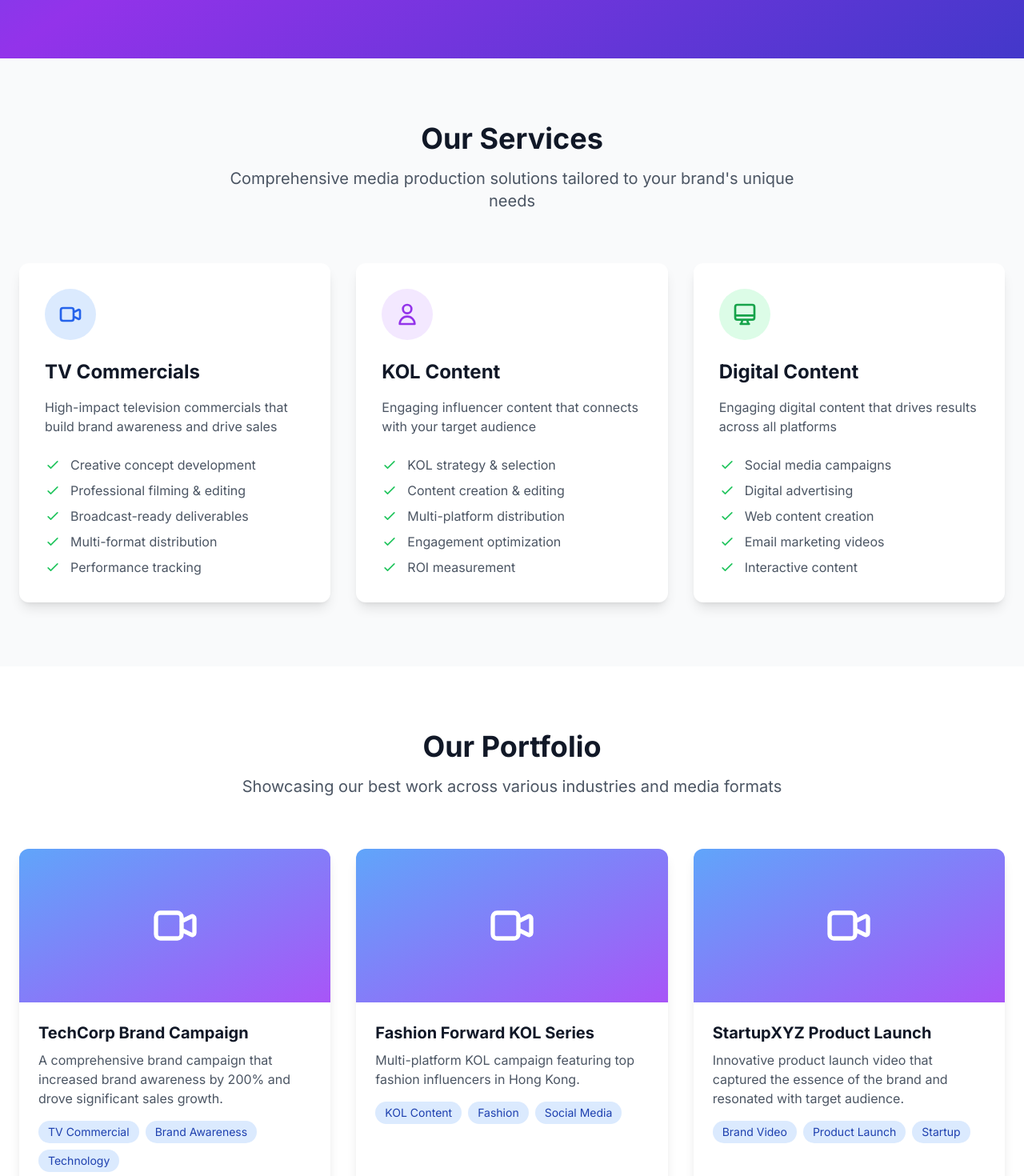
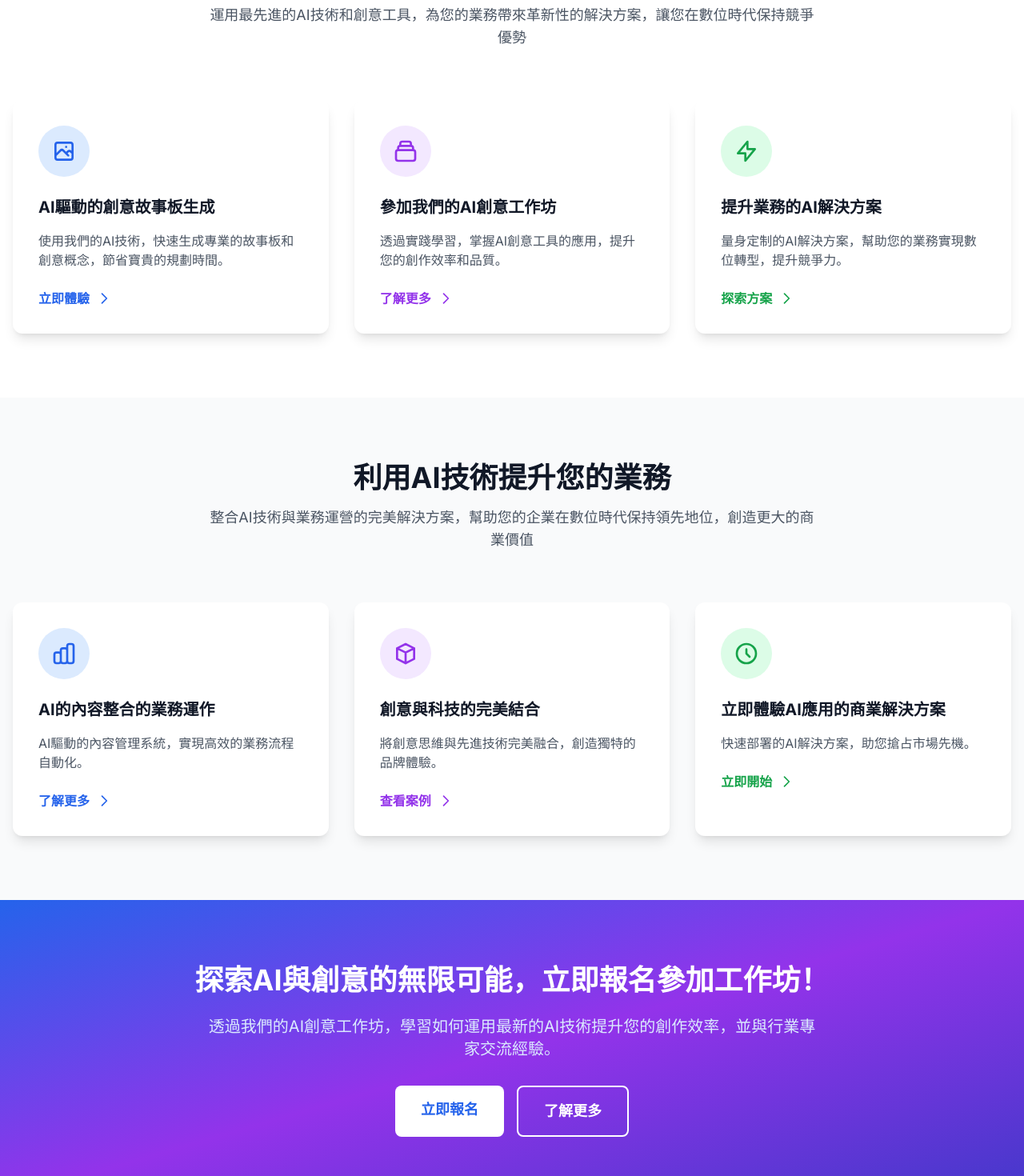
Before and after one commit to prisken/web_IMM, a Next.js app: page /en in a window 1280 px wide. Shown: the part 860-2330 px from the top of the page at 80% size. Built offline with nearby package versions, Linux system fonts and the light colour scheme.

Commit message:
feat: revamp homepage layout
- Update homepage to match new design
- Improve AI features section layout
- Add business solutions section
- Enhance workshop CTA section
- Improve overall spacing and typography

```diff
--- a/src/app/[locale]/page.tsx
+++ b/src/app/[locale]/page.tsx
@@ -31,210 +31,209 @@ export default async function Page({ params }: { params: Promise<{ locale: strin
   return (
     <div className="min-h-screen">
       {/* Hero Section */}
-      <section className="bg-gradient-to-br from-blue-600 via-purple-600 to-indigo-700 text-white py-12 sm:py-20">
+      <section className="bg-gradient-to-br from-blue-600 via-purple-600 to-indigo-700 text-white py-24 sm:py-32">
         <div className="container mx-auto px-4 sm:px-6">
           <div className="max-w-4xl mx-auto text-center">
-            <h1 className="text-3xl sm:text-5xl md:text-6xl font-bold mb-4 sm:mb-6">
+            <h1 className="text-4xl sm:text-6xl md:text-7xl font-bold mb-6">
               {t('title')}
             </h1>
-            <p className="text-lg sm:text-xl md:text-2xl mb-6 sm:mb-8 text-blue-100">
-              {t('location')}
-            </p>
-            <p className="text-base sm:text-lg md:text-xl mb-8 sm:mb-12 text-blue-100 max-w-3xl mx-auto px-4">
+            <p className="text-xl sm:text-2xl md:text-3xl mb-8 text-blue-100 max-w-3xl mx-auto">
               {t('description')}
             </p>
-
-            {/* AI Storyboard Generator Feature */}
-            <div className="bg-white/10 backdrop-blur-sm rounded-xl sm:rounded-2xl p-4 sm:p-8 mb-8 sm:mb-12">
-              <h2 className="text-2xl sm:text-3xl font-bold mb-4">{tAI('title')}</h2>
-              <p className="text-base sm:text-lg mb-6 sm:mb-8 text-blue-100">{tAI('description')}</p>
-              <a
-                href={`/${locale}/ai-generator`}
-                className="inline-flex items-center px-6 sm:px-8 py-3 sm:py-4 bg-white text-blue-600 font-semibold rounded-lg hover:bg-blue-50 transition-colors text-base min-h-[44px]"
-              >
-                {tAI('cta')}
-                <svg className="ml-2 w-4 h-4 sm:w-5 sm:h-5" fill="none" stroke="currentColor" viewBox="0 0 24 24">
-                  <path strokeLinecap="round" strokeLinejoin="round" strokeWidth={2} d="M17 8l4 4m0 0l-4 4m4-4H3" />
-                </svg>
-              </a>
-            </div>
-
-            <div className="flex flex-col sm:flex-row gap-3 sm:gap-4 justify-center">
-              <a
+            <div className="flex flex-col sm:flex-row gap-4 justify-center">
+              <Link
                 href={`/${locale}/contact`}
-                className="bg-white text-blue-600 px-6 sm:px-8 py-3 sm:py-4 rounded-lg font-semibold hover:bg-blue-50 transition-colors text-base min-h-[44px]"
+                className="bg-white text-blue-600 px-8 py-4 rounded-lg font-semibold hover:bg-blue-50 transition-colors text-lg"
               >
                 {t('cta')}
-              </a>
-              <a
+              </Link>
+              <Link
                 href={`/${locale}/services`}
-                className="border-2 border-white text-white px-6 sm:px-8 py-3 sm:py-4 rounded-lg font-semibold hover:bg-white hover:text-blue-600 transition-colors text-base min-h-[44px]"
+                className="border-2 border-white text-white px-8 py-4 rounded-lg font-semibold hover:bg-white/10 transition-colors text-lg"
               >
                 {t('learnMore')}
-              </a>
+              </Link>
             </div>
           </div>
         </div>
       </section>
 
-      {/* Services Section */}
-      <section className="py-12 sm:py-20 bg-gray-50">
-        <div className="container mx-auto px-4 sm:px-6">
-          <div className="text-center mb-12 sm:mb-16">
-            <h2 className="text-3xl sm:text-4xl font-bold text-gray-900 mb-4">{tServices('title')}</h2>
-            <p className="text-lg sm:text-xl text-gray-600 max-w-3xl mx-auto px-4">{tServices('subtitle')}</p>
+      {/* AI Features Section */}
+      <section className="py-20 bg-white">
+        <div className="container mx-auto px-4">
+          <div className="text-center mb-16">
+            <h2 className="text-3xl sm:text-4xl font-bold text-gray-900 mb-4">
+              探索AI與創意的無限可能
+            </h2>
+            <p className="text-lg text-gray-600 max-w-3xl mx-auto">
+              運用最先進的AI技術和創意工具，為您的業務帶來革新性的解決方案，讓您在數位時代保持競爭優勢
+            </p>
           </div>
 
-          <div className="grid grid-cols-1 md:grid-cols-2 lg:grid-cols-3 gap-6 sm:gap-8">
-            {/* TV Commercials */}
-            <div className="bg-white rounded-xl shadow-lg p-6 sm:p-8 hover:shadow-xl transition-shadow">
-              <div className="bg-blue-100 rounded-full w-12 h-12 sm:w-16 sm:h-16 flex items-center justify-center mb-4 sm:mb-6">
-                <svg className="w-6 h-6 sm:w-8 sm:h-8 text-blue-600" fill="none" stroke="currentColor" viewBox="0 0 24 24">
-                  <path strokeLinecap="round" strokeLinejoin="round" strokeWidth={2} d="M15 10l4.553-2.276A1 1 0 0121 8.618v6.764a1 1 0 01-1.447.894L15 14M5 18h8a2 2 0 002-2V8a2 2 0 00-2-2H5a2 2 0 00-2 2v8a2 2 0 002 2z" />
+          <div className="grid grid-cols-1 md:grid-cols-3 gap-8">
+            {/* AI Storyboard Generator */}
+            <div className="bg-white rounded-xl shadow-lg p-8 hover:shadow-xl transition-all">
+              <div className="bg-blue-100 rounded-full w-16 h-16 flex items-center justify-center mb-6">
+                <svg className="w-8 h-8 text-blue-600" fill="none" stroke="currentColor" viewBox="0 0 24 24">
+                  <path strokeLinecap="round" strokeLinejoin="round" strokeWidth={2} d="M4 16l4.586-4.586a2 2 0 012.828 0L16 16m-2-2l1.586-1.586a2 2 0 012.828 0L20 14m-6-6h.01M6 20h12a2 2 0 002-2V6a2 2 0 00-2-2H6a2 2 0 00-2 2v12a2 2 0 002 2z" />
                 </svg>
               </div>
-              <h3 className="text-xl sm:text-2xl font-bold text-gray-900 mb-3 sm:mb-4">{tServices('tvc.title')}</h3>
-              <p className="text-gray-600 mb-4 sm:mb-6 text-sm sm:text-base">{tServices('tvc.description')}</p>
-              <ul className="space-y-2">
-                {tServices('tvc.features').split(',').map((feature: string, index: number) => (
-                  <li key={index} className="flex items-center text-gray-600 text-sm sm:text-base">
-                    <svg className="w-4 h-4 sm:w-5 sm:h-5 text-green-500 mr-2 sm:mr-3 flex-shrink-0" fill="none" stroke="currentColor" viewBox="0 0 24 24">
-                      <path strokeLinecap="round" strokeLinejoin="round" strokeWidth={2} d="M5 13l4 4L19 7" />
+              <h3 className="text-xl font-bold mb-4">AI驅動的創意故事板生成</h3>
+              <p className="text-gray-600 mb-6">使用我們的AI技術，快速生成專業的故事板和創意概念，節省寶貴的規劃時間。</p>
+              <Link
+                href={`/${locale}/ai-generator`}
+                className="text-blue-600 font-semibold hover:text-blue-700 flex items-center"
+              >
+                立即體驗
+                <svg className="w-5 h-5 ml-2" fill="none" stroke="currentColor" viewBox="0 0 24 24">
+                  <path strokeLinecap="round" strokeLinejoin="round" strokeWidth={2} d="M9 5l7 7-7 7" />
                 </svg>
-                    {feature.trim()}
-                  </li>
-                ))}
-              </ul>
+              </Link>
             </div>
 
-            {/* KOL Videos */}
-            <div className="bg-white rounded-xl shadow-lg p-6 sm:p-8 hover:shadow-xl transition-shadow">
-              <div className="bg-purple-100 rounded-full w-12 h-12 sm:w-16 sm:h-16 flex items-center justify-center mb-4 sm:mb-6">
-                <svg className="w-6 h-6 sm:w-8 sm:h-8 text-purple-600" fill="none" stroke="currentColor" viewBox="0 0 24 24">
-                  <path strokeLinecap="round" strokeLinejoin="round" strokeWidth={2} d="M16 7a4 4 0 11-8 0 4 4 0 018 0zM12 14a7 7 0 00-7 7h14a7 7 0 00-7-7z" />
+            {/* AI Workshop */}
+            <div className="bg-white rounded-xl shadow-lg p-8 hover:shadow-xl transition-all">
+              <div className="bg-purple-100 rounded-full w-16 h-16 flex items-center justify-center mb-6">
+                <svg className="w-8 h-8 text-purple-600" fill="none" stroke="currentColor" viewBox="0 0 24 24">
+                  <path strokeLinecap="round" strokeLinejoin="round" strokeWidth={2} d="M19 11H5m14 0a2 2 0 012 2v6a2 2 0 01-2 2H5a2 2 0 01-2-2v-6a2 2 0 012-2m14 0V9a2 2 0 00-2-2M5 11V9a2 2 0 012-2m0 0V5a2 2 0 012-2h6a2 2 0 012 2v2M7 7h10" />
                 </svg>
               </div>
-              <h3 className="text-xl sm:text-2xl font-bold text-gray-900 mb-3 sm:mb-4">{tServices('kol.title')}</h3>
-              <p className="text-gray-600 mb-4 sm:mb-6 text-sm sm:text-base">{tServices('kol.description')}</p>
-              <ul className="space-y-2">
-                {tServices('kol.features').split(',').map((feature: string, index: number) => (
-                  <li key={index} className="flex items-center text-gray-600 text-sm sm:text-base">
-                    <svg className="w-4 h-4 sm:w-5 sm:h-5 text-green-500 mr-2 sm:mr-3 flex-shrink-0" fill="none" stroke="currentColor" viewBox="0 0 24 24">
-                      <path strokeLinecap="round" strokeLinejoin="round" strokeWidth={2} d="M5 13l4 4L19 7" />
+              <h3 className="text-xl font-bold mb-4">參加我們的AI創意工作坊</h3>
+              <p className="text-gray-600 mb-6">透過實踐學習，掌握AI創意工具的應用，提升您的創作效率和品質。</p>
+              <Link
+                href={`/${locale}/contact`}
+                className="text-purple-600 font-semibold hover:text-purple-700 flex items-center"
+              >
+                了解更多
+                <svg className="w-5 h-5 ml-2" fill="none" stroke="currentColor" viewBox="0 0 24 24">
+                  <path strokeLinecap="round" strokeLinejoin="round" strokeWidth={2} d="M9 5l7 7-7 7" />
                 </svg>
-                    {feature.trim()}
-                  </li>
-                ))}
-              </ul>
+              </Link>
             </div>
 
-            {/* Digital Content */}
-            <div className="bg-white rounded-xl shadow-lg p-6 sm:p-8 hover:shadow-xl transition-shadow">
-              <div className="bg-green-100 rounded-full w-12 h-12 sm:w-16 sm:h-16 flex items-center justify-center mb-4 sm:mb-6">
-                <svg className="w-6 h-6 sm:w-8 sm:h-8 text-green-600" fill="none" stroke="currentColor" viewBox="0 0 24 24">
-                  <path strokeLinecap="round" strokeLinejoin="round" strokeWidth={2} d="M9.75 17L9 20l-1 1h8l-1-1-.75-3M3 13h18M5 17h14a2 2 0 002-2V5a2 2 0 00-2-2H5a2 2 0 00-2 2v10a2 2 0 002 2z" />
+            {/* AI Solutions */}
+            <div className="bg-white rounded-xl shadow-lg p-8 hover:shadow-xl transition-all">
+              <div className="bg-green-100 rounded-full w-16 h-16 flex items-center justify-center mb-6">
+                <svg className="w-8 h-8 text-green-600" fill="none" stroke="currentColor" viewBox="0 0 24 24">
+                  <path strokeLinecap="round" strokeLinejoin="round" strokeWidth={2} d="M13 10V3L4 14h7v7l9-11h-7z" />
                 </svg>
               </div>
-              <h3 className="text-xl sm:text-2xl font-bold text-gray-900 mb-3 sm:mb-4">{tServices('digital.title')}</h3>
-              <p className="text-gray-600 mb-4 sm:mb-6 text-sm sm:text-base">{tServices('digital.description')}</p>
-              <ul className="space-y-2">
-                {tServices('digital.features').split(',').map((feature: string, index: number) => (
-                  <li key={index} className="flex items-center text-gray-600 text-sm sm:text-base">
-                    <svg className="w-4 h-4 sm:w-5 sm:h-5 text-green-500 mr-2 sm:mr-3 flex-shrink-0" fill="none" stroke="currentColor" viewBox="0 0 24 24">
-                      <path strokeLinecap="round" strokeLinejoin="round" strokeWidth={2} d="M5 13l4 4L19 7" />
+              <h3 className="text-xl font-bold mb-4">提升業務的AI解決方案</h3>
+              <p className="text-gray-600 mb-6">量身定制的AI解決方案，幫助您的業務實現數位轉型，提升競爭力。</p>
+              <Link
+                href={`/${locale}/services`}
+                className="text-green-600 font-semibold hover:text-green-700 flex items-center"
+              >
+                探索方案
+                <svg className="w-5 h-5 ml-2" fill="none" stroke="currentColor" viewBox="0 0 24 24">
+                  <path strokeLinecap="round" strokeLinejoin="round" strokeWidth={2} d="M9 5l7 7-7 7" />
                 </svg>
-                    {feature.trim()}
-                  </li>
-                ))}
-              </ul>
+              </Link>
             </div>
           </div>
         </div>
       </section>
 
-      {/* Portfolio Section */}
-      <section className="py-12 sm:py-20">
-        <div className="container mx-auto px-4 sm:px-6">
-          <div className="text-center mb-12 sm:mb-16">
-            <h2 className="text-3xl sm:text-4xl font-bold text-gray-900 mb-4">{tPortfolio('title')}</h2>
-            <p className="text-lg sm:text-xl text-gray-600 max-w-3xl mx-auto px-4">{tPortfolio('subtitle')}</p>
+      {/* Business Solutions Section */}
+      <section className="py-20 bg-gray-50">
+        <div className="container mx-auto px-4">
+          <div className="text-center mb-16">
+            <h2 className="text-3xl sm:text-4xl font-bold text-gray-900 mb-4">
+              利用AI技術提升您的業務
+            </h2>
+            <p className="text-lg text-gray-600 max-w-3xl mx-auto">
+              整合AI技術與業務運營的完美解決方案，幫助您的企業在數位時代保持領先地位，創造更大的商業價值
+            </p>
           </div>
 
-          <div className="grid grid-cols-1 md:grid-cols-2 lg:grid-cols-3 gap-6 sm:gap-8">
-            {tPortfolio.raw('projects').map((project: any, index: number) => (
-              <div key={index} className="bg-white rounded-xl shadow-lg overflow-hidden hover:shadow-xl transition-shadow">
-                <div className="h-32 sm:h-48 bg-gradient-to-br from-blue-400 to-purple-500 flex items-center justify-center">
-                  <svg className="w-12 h-12 sm:w-16 sm:h-16 text-white" fill="none" stroke="currentColor" viewBox="0 0 24 24">
-                    <path strokeLinecap="round" strokeLinejoin="round" strokeWidth={2} d="M15 10l4.553-2.276A1 1 0 0121 8.618v6.764a1 1 0 01-1.447.894L15 14M5 18h8a2 2 0 002-2V8a2 2 0 00-2-2H5a2 2 0 00-2 2v8a2 2 0 002 2z" />
+          <div className="grid grid-cols-1 md:grid-cols-3 gap-8">
+            {/* Business Integration */}
+            <div className="bg-white rounded-xl shadow-lg p-8 hover:shadow-xl transition-all">
+              <div className="bg-blue-100 rounded-full w-16 h-16 flex items-center justify-center mb-6">
+                <svg className="w-8 h-8 text-blue-600" fill="none" stroke="currentColor" viewBox="0 0 24 24">
+                  <path strokeLinecap="round" strokeLinejoin="round" strokeWidth={2} d="M9 19v-6a2 2 0 00-2-2H5a2 2 0 00-2 2v6a2 2 0 002 2h2a2 2 0 002-2zm0 0V9a2 2 0 012-2h2a2 2 0 012 2v10m-6 0a2 2 0 002 2h2a2 2 0 002-2m0 0V5a2 2 0 012-2h2a2 2 0 012 2v14a2 2 0 01-2 2h-2a2 2 0 01-2-2z" />
                 </svg>
               </div>
-                <div className="p-4 sm:p-6">
-                  <h3 className="text-lg sm:text-xl font-bold text-gray-900 mb-2">{project.title}</h3>
-                  <p className="text-gray-600 mb-3 sm:mb-4 text-sm sm:text-base">{project.description}</p>
-                  <div className="flex flex-wrap gap-2">
-                    {project.tags.split(',').map((tag: string, tagIndex: number) => (
-                      <span key={tagIndex} className="px-2 sm:px-3 py-1 bg-blue-100 text-blue-800 text-xs sm:text-sm rounded-full">
-                        {tag.trim()}
-                      </span>
-                    ))}
-                  </div>
-                </div>
-              </div>
-            ))}
-          </div>
-        </div>
-      </section>
-
-      {/* About Section */}
-      <section className="py-12 sm:py-20 bg-gray-50">
-        <div className="container mx-auto px-4 sm:px-6">
-          <div className="max-w-4xl mx-auto text-center">
-            <h2 className="text-3xl sm:text-4xl font-bold text-gray-900 mb-6 sm:mb-8">{tAbout('title')}</h2>
-            <p className="text-lg sm:text-xl text-gray-600 mb-8 sm:mb-12 leading-relaxed px-4">{tAbout('description')}</p>
-
-            <div className="grid grid-cols-1 md:grid-cols-2 gap-6 sm:gap-8 text-left">
-              <div>
-                <h3 className="text-xl sm:text-2xl font-bold text-gray-900 mb-3 sm:mb-4">{tAbout('mission')}</h3>
-                <p className="text-gray-600 text-sm sm:text-base">{tAbout('missionText')}</p>
-              </div>
-              <div>
-                <h3 className="text-xl sm:text-2xl font-bold text-gray-900 mb-3 sm:mb-4">{tAbout('vision')}</h3>
-                <p className="text-gray-600 text-sm sm:text-base">{tAbout('visionText')}</p>
-              </div>
+              <h3 className="text-xl font-bold mb-4">AI的內容整合的業務運作</h3>
+              <p className="text-gray-600 mb-6">AI驅動的內容管理系統，實現高效的業務流程自動化。</p>
+              <Link
+                href={`/${locale}/services`}
+                className="text-blue-600 font-semibold hover:text-blue-700 flex items-center"
+              >
+                了解更多
+                <svg className="w-5 h-5 ml-2" fill="none" stroke="currentColor" viewBox="0 0 24 24">
+                  <path strokeLinecap="round" strokeLinejoin="round" strokeWidth={2} d="M9 5l7 7-7 7" />
+                </svg>
+              </Link>
             </div>
 
-            <div className="mt-10 sm:mt-12">
-              <h3 className="text-xl sm:text-2xl font-bold text-gray-900 mb-4 sm:mb-6">{tAbout('values')}</h3>
-              <div className="grid grid-cols-1 sm:grid-cols-2 lg:grid-cols-4 gap-3 sm:gap-4">
-                {tAbout.raw('valuesList').map((value: string, index: number) => (
-                  <div key={index} className="bg-white rounded-lg p-3 sm:p-4 shadow-sm">
-                    <p className="text-gray-900 font-medium text-sm sm:text-base">{value}</p>
+            {/* Creative Tech Integration */}
+            <div className="bg-white rounded-xl shadow-lg p-8 hover:shadow-xl transition-all">
+              <div className="bg-purple-100 rounded-full w-16 h-16 flex items-center justify-center mb-6">
+                <svg className="w-8 h-8 text-purple-600" fill="none" stroke="currentColor" viewBox="0 0 24 24">
+                  <path strokeLinecap="round" strokeLinejoin="round" strokeWidth={2} d="M20 7l-8-4-8 4m16 0l-8 4m8-4v10l-8 4m0-10L4 7m8 4v10M4 7v10l8 4" />
+                </svg>
               </div>
-                ))}
+              <h3 className="text-xl font-bold mb-4">創意與科技的完美結合</h3>
+              <p className="text-gray-600 mb-6">將創意思維與先進技術完美融合，創造獨特的品牌體驗。</p>
+              <Link
+                href={`/${locale}/portfolio`}
+                className="text-purple-600 font-semibold hover:text-purple-700 flex items-center"
+              >
+                查看案例
+                <svg className="w-5 h-5 ml-2" fill="none" stroke="currentColor" viewBox="0 0 24 24">
+                  <path strokeLinecap="round" strokeLinejoin="round" strokeWidth={2} d="M9 5l7 7-7 7" />
+                </svg>
+              </Link>
             </div>
+
+            {/* Immediate Solutions */}
+            <div className="bg-white rounded-xl shadow-lg p-8 hover:shadow-xl transition-all">
+              <div className="bg-green-100 rounded-full w-16 h-16 flex items-center justify-center mb-6">
+                <svg className="w-8 h-8 text-green-600" fill="none" stroke="currentColor" viewBox="0 0 24 24">
+                  <path strokeLinecap="round" strokeLinejoin="round" strokeWidth={2} d="M12 8v4l3 3m6-3a9 9 0 11-18 0 9 9 0 0118 0z" />
+                </svg>
+              </div>
+              <h3 className="text-xl font-bold mb-4">立即體驗AI應用的商業解決方案</h3>
+              <p className="text-gray-600 mb-6">快速部署的AI解決方案，助您搶占市場先機。</p>
+              <Link
+                href={`/${locale}/ai-generator`}
+                className="text-green-600 font-semibold hover:text-green-700 flex items-center"
+              >
+                立即開始
+                <svg className="w-5 h-5 ml-2" fill="none" stroke="currentColor" viewBox="0 0 24 24">
+                  <path strokeLinecap="round" strokeLinejoin="round" strokeWidth={2} d="M9 5l7 7-7 7" />
+                </svg>
+              </Link>
             </div>
           </div>
         </div>
       </section>
 
-      {/* CTA Section */}
-      <section className="py-12 sm:py-20 bg-blue-600 text-white">
-        <div className="container mx-auto px-4 sm:px-6 text-center">
-          <h2 className="text-2xl sm:text-3xl font-bold mb-4 sm:mb-6">{tContact('cta.title')}</h2>
-          <p className="text-lg sm:text-xl mb-6 sm:mb-8 text-blue-100 max-w-2xl mx-auto px-4">{tContact('cta.description')}</p>
-          <div className="flex flex-col sm:flex-row gap-3 sm:gap-4 justify-center">
-            <a
+      {/* Workshop CTA Section */}
+      <section className="py-20 bg-gradient-to-br from-blue-600 via-purple-600 to-indigo-700 text-white">
+        <div className="container mx-auto px-4">
+          <div className="max-w-4xl mx-auto text-center">
+            <h2 className="text-3xl sm:text-4xl font-bold mb-6">
+              探索AI與創意的無限可能，立即報名參加工作坊！
+            </h2>
+            <p className="text-xl text-blue-100 mb-8 max-w-3xl mx-auto">
+              透過我們的AI創意工作坊，學習如何運用最新的AI技術提升您的創作效率，並與行業專家交流經驗。
+            </p>
+            <div className="flex flex-col sm:flex-row gap-4 justify-center">
+              <Link
                 href={`/${locale}/contact`}
-              className="bg-white text-blue-600 px-6 sm:px-8 py-3 sm:py-4 rounded-lg font-semibold hover:bg-blue-50 transition-colors text-base min-h-[44px]"
+                className="bg-white text-blue-600 px-8 py-4 rounded-lg font-semibold hover:bg-blue-50 transition-colors text-lg"
               >
-              {tContact('cta.button')}
-            </a>
-            <a
-              href={`/${locale}/ai-generator`}
-              className="border-2 border-white text-white px-6 sm:px-8 py-3 sm:py-4 rounded-lg font-semibold hover:bg-white hover:text-blue-600 transition-colors text-base min-h-[44px]"
+                立即報名
+              </Link>
+              <Link
+                href={`/${locale}/about`}
+                className="border-2 border-white text-white px-8 py-4 rounded-lg font-semibold hover:bg-white/10 transition-colors text-lg"
               >
-              {tAI('cta')}
-            </a>
+                了解更多
+              </Link>
+            </div>
           </div>
         </div>
       </section>
```
Lines whose indentation alone changed are shown as unchanged.
